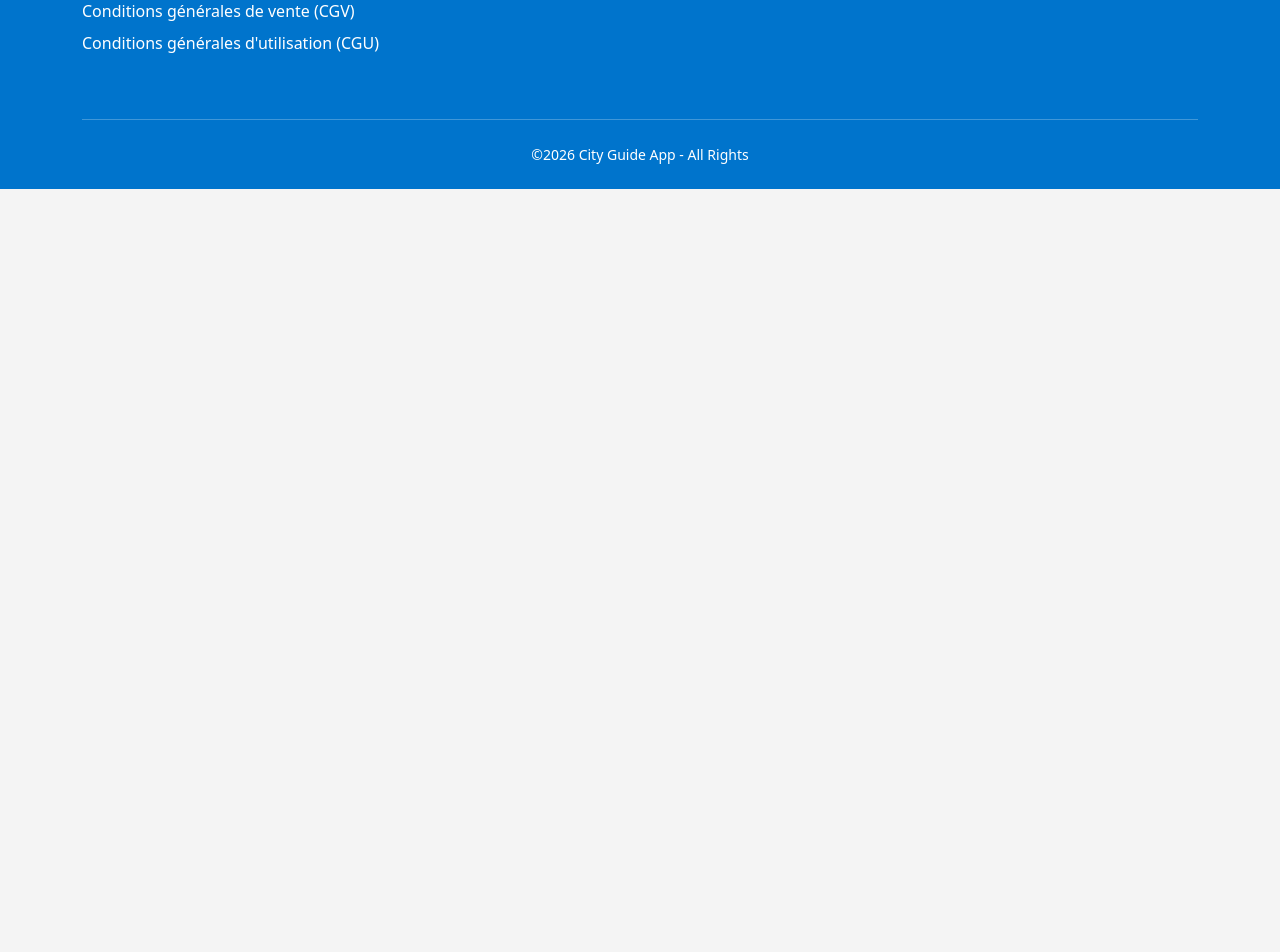
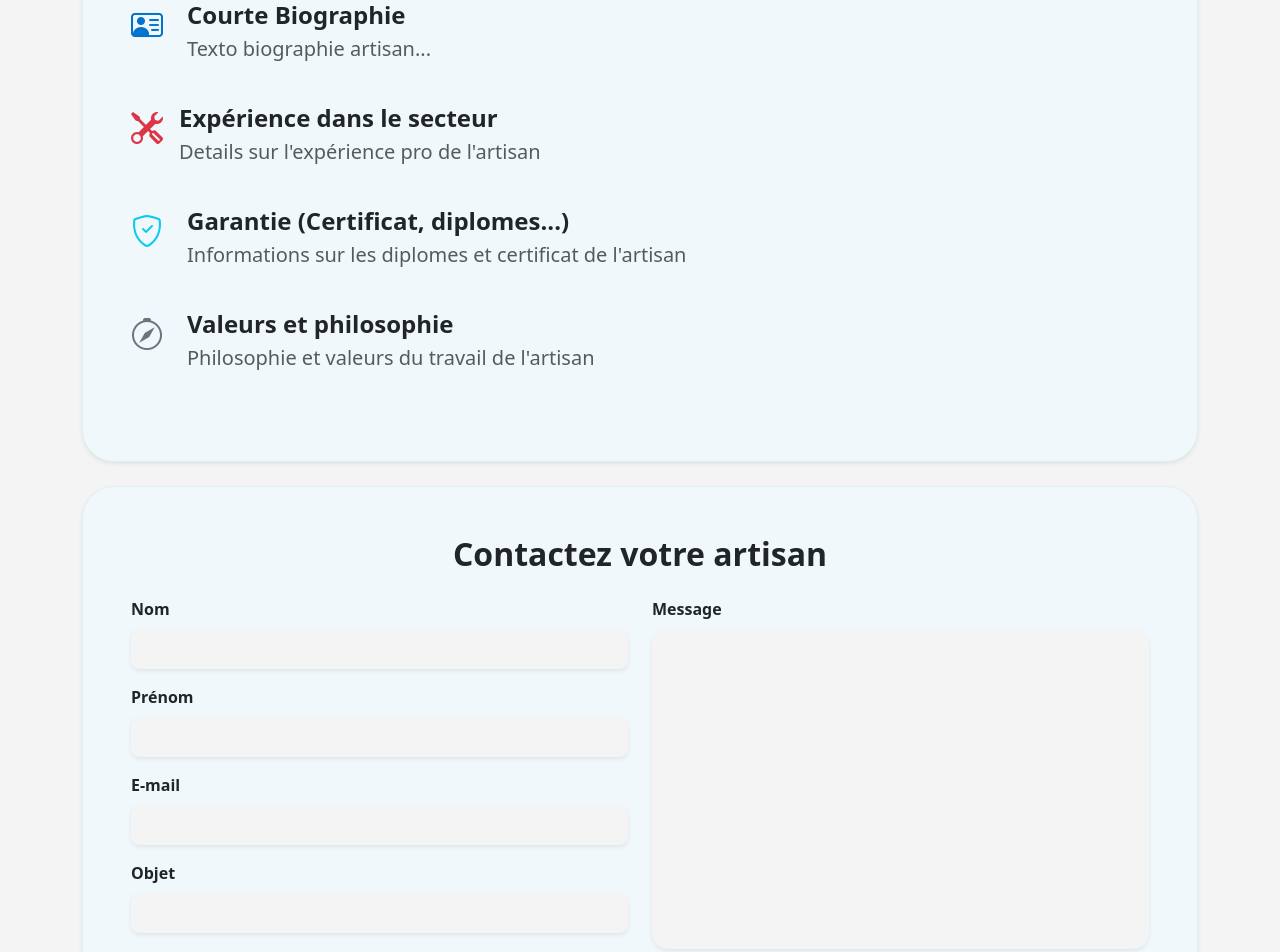
Before and after one commit to IlCarra/Devoir-TrouveTonArtisan, a React (Create React App) app in the folder trouveartisan/: page /artisan/1 in a window 1280 px wide. Shown: the part 760-1712 px from the top of the page. Before the commit the page ends 949 px from the top, so only its background shows below. Built offline with nearby package versions, Linux system fonts and the light colour scheme.

Commit message:
Added form component

```diff
--- /dev/null
+++ b/trouveartisan/src/components/contactForm.js
@@ -0,0 +1,63 @@
+import React from 'react';
+import { Row, Col, Button, Form } from 'react-bootstrap';
+
+const ContactForm = () => {
+    return (
+        <Form>
+            <Row className="g-4">
+                <Col md={6}>
+                    <Form.Group className="mb-3 text-start">
+                        <Form.Label className="fw-bold">Nom</Form.Label>
+                        <Form.Control
+                            type="text"
+                            className="rounded-3 border-0 py-2 shadow-sm"
+                        />
+                    </Form.Group>
+
+                    <Form.Group className="mb-3 text-start">
+                        <Form.Label className="fw-bold">Prénom</Form.Label>
+                        <Form.Control
+                            type="text"
+                            className="rounded-3 border-0 py-2 shadow-sm"
+                        />
+                    </Form.Group>
+
+                    <Form.Group className="mb-3 text-start">
+                        <Form.Label className="fw-bold">E-mail</Form.Label>
+                        <Form.Control
+                            type="email"
+                            className="rounded-3 border-0 py-2 shadow-sm"
+                        />
+                    </Form.Group>
+
+                    <Form.Group className="mb-3 text-start">
+                        <Form.Label className="fw-bold">Objet</Form.Label>
+                        <Form.Control
+                            type="text"
+                            className="rounded-3 border-0 py-2 shadow-sm"
+                        />
+                    </Form.Group>
+                </Col>
+
+                <Col md={6} className="d-flex flex-column text-start">
+                    <Form.Group className="flex-grow-1 d-flex flex-column">
+                        <Form.Label className="fw-bold">Message</Form.Label>
+                        <Form.Control
+                            as="textarea"
+                            className="rounded-4 border-0 shadow-sm flex-grow-1"
+                            style={{ resize: 'none', minHeight: '200px' }}
+                        />
+                    </Form.Group>
+                </Col>
+            </Row>
+
+            <div className="mt-4 text-end">
+                <Button variant="primary" className="px-5 py-2 rounded-pill fw-bold shadow-sm border-0" style={{backgroundColor: '#0d6efd'}}>
+                    Envoyer le message
+                </Button>
+            </div>
+        </Form>
+    );
+};
+
+export default ContactForm;
--- a/trouveartisan/src/pages/artisan.js
+++ b/trouveartisan/src/pages/artisan.js
@@ -1,5 +1,6 @@
 import { useParams } from "react-router-dom";
 import {Container, Row, Col, Card} from 'react-bootstrap';
+import ContactForm from "../components/contactForm";
 
 const artisanInfo = [
     { id: 1, nom: "Jean Professional", etoiles: 5, specialite: "Plombier", adresse: "Paris" },
@@ -73,6 +74,73 @@ function Artisan() {
                     </div>
                 </Container>
             </section>
+
+
+            <Container className="mt-5">
+                <div className="bg-light-blue-section p-4 p-md-5 rounded-5 shadow-sm text-start">
+                    <h2 className="fw-bold mb-4">A propos</h2>
+
+                    <div className="about-content">
+                        <div className="d-flex align-items-start mb-4">
+                            <div className="icon-box me-4">
+                                <i className="bi bi-person-vcard text-primary fs-2"></i>
+                            </div>
+                            <div>
+                                <h4 className="fw-bold mb-1">Courte Biographie</h4>
+                                <p className="text-muted fs-5">
+                                    {artisan.biographie || "Texto biographie artisan..."}
+                                </p>
+                            </div>
+                        </div>
+
+                        <div className="d-flex align-items-start mb-4">
+                            <div className="me-3 fs-3">
+                                <i className="bi bi-tools text-danger fs-2"></i>
+                            </div>
+                            <div>
+                                <h4 className="fw-bold mb-1">Expérience dans le secteur</h4>
+                                <p className="text-muted fs-5">
+                                    {artisan.experience || "Details sur l'expérience pro de l'artisan"}
+                                </p>
+                            </div>
+                        </div>
+
+                        <div className="d-flex align-items-start mb-4">
+                            <div className="icon-box me-4">
+                                <i className="bi bi-shield-check text-info fs-2"></i>
+                            </div>
+                            <div>
+                                <h4 className="fw-bold mb-1">Garantie (Certificat, diplomes...)</h4>
+                                <p className="text-muted fs-5">
+                                    {artisan.garantie || "Informations sur les diplomes et certificat de l'artisan"}
+                                </p>
+                            </div>
+                        </div>
+
+                        <div className="d-flex align-items-start mb-4">
+                            <div className="icon-box me-4">
+                                <i className="bi bi-compass text-secondary fs-2"></i>
+                            </div>
+                            <div>
+                                <h4 className="fw-bold mb-1">Valeurs et philosophie</h4>
+                                <p className="text-muted fs-5">
+                                    {artisan.valeurs || "Philosophie et valeurs du travail de l'artisan"}
+                                </p>
+                            </div>
+                        </div>
+                    </div>
+                </div>
+            </Container>
+
+            <Container className="mt-4 mb-5">
+                <div className="bg-light-blue-section p-4 p-md-5 rounded-5 shadow-sm">
+                    <h2 className="fw-bold mb-4">
+                        Contactez votre artisan
+                    </h2>
+
+                    <ContactForm />
+                </div>
+            </Container>
         </div>
     );
 };
```
